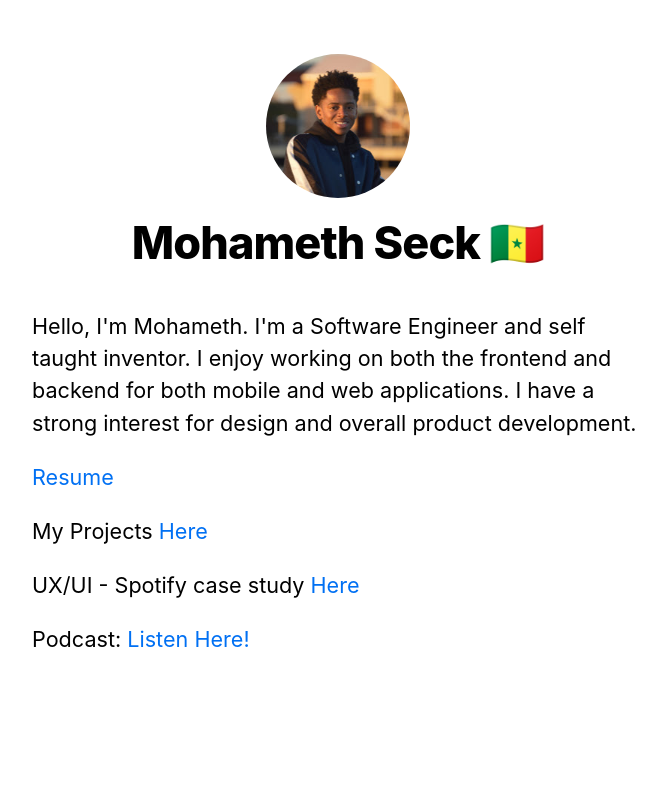
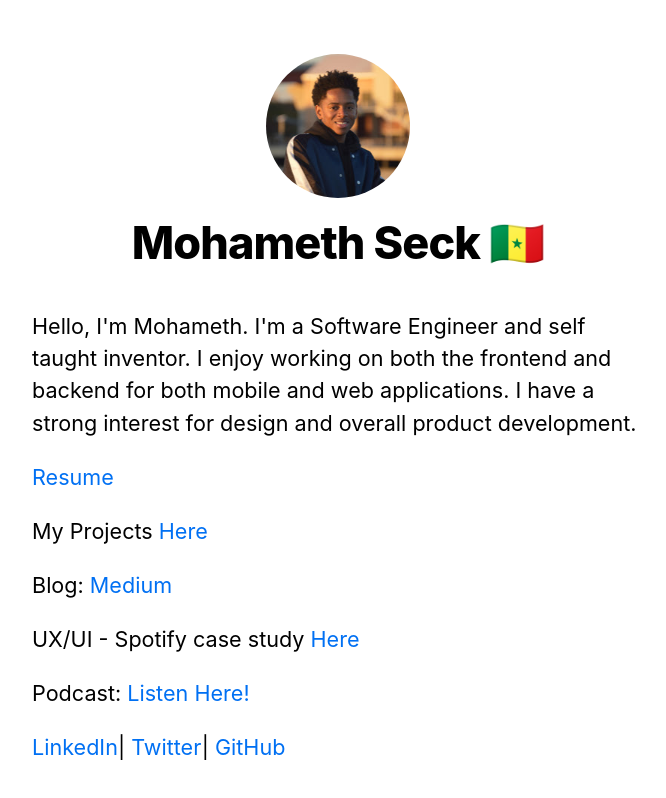
Before and after one commit to SeckMohameth/mohamethseck.com, a Next.js app: page / in a window 1280 px wide. Shown: the top 798 px of the page, without its empty margins (302-968 px from the left). Built offline with nearby package versions, Linux system fonts and the light colour scheme.

Commit message:
added social links

```diff
--- a/pages/index.js
+++ b/pages/index.js
@@ -21,9 +21,11 @@ export default function Home() {
 
         <p><Link href="/projects/first-post"><a>Resume</a></Link></p>
         <p>My Projects <Link href="/projects/first-post"><a>Here</a></Link></p>
+        <p>Blog: <a href="https://medium.com/@mohamethseck" target="_blank"><a>Medium</a></a></p>
         <p>UX/UI - Spotify case study <a href="https://medium.com/@mohamethseck/putting-myself-in-the-designers-shoes-ui-ux-698bbe0f02ef" target="_blank"><a>Here</a></a></p>
         <p>Podcast: <Link href="/podcast/podcast-ep"><a>Listen Here!</a></Link></p>
-        {/* <p>Put contact section with just your email and all your social media links. Also show media and podcast you were in</p> */}
+
+        <p><a href="https://www.linkedin.com/in/mrseck/" target="_blank">LinkedIn</a>| <a href="https://twitter.com/seck_mohameth" target="_blank">Twitter</a>| <a href="https://github.com/SeckMohameth" target="_blank">GitHub</a></p>
 
       </section>
     </Layout>
```
